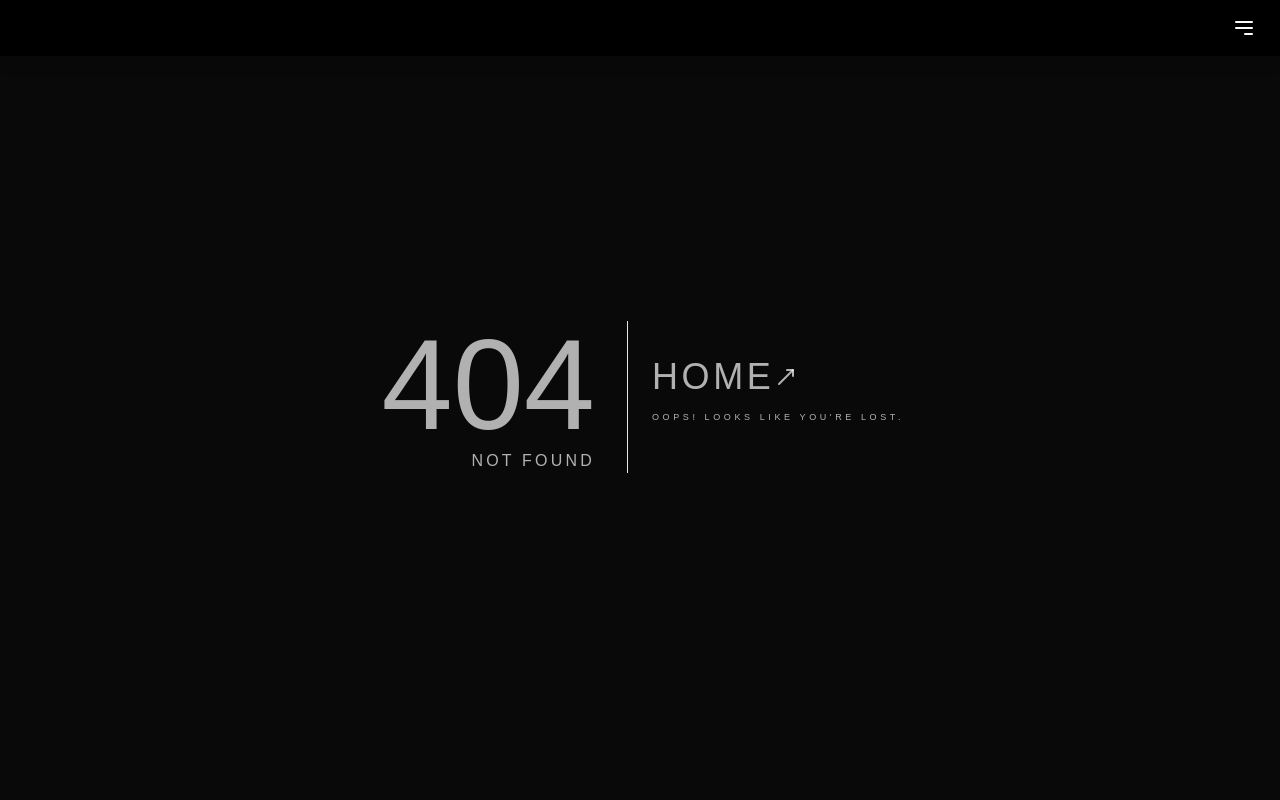
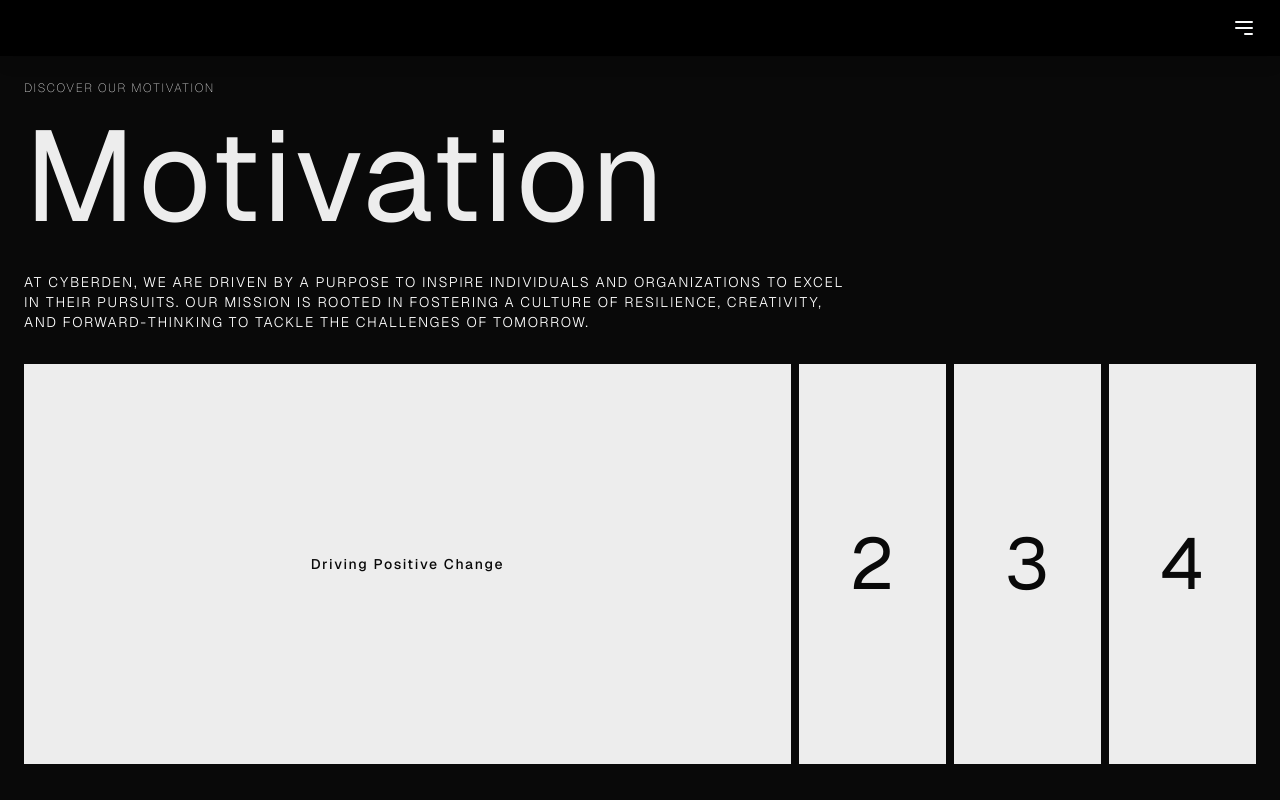
Before and after one commit to h4ck3r-04/cyberden, a Next.js app: page /motivation in a window 1280 px wide. Before the commit this address had no page. Shown: the top 800 px of the page. Built offline with nearby package versions, Linux system fonts and the light colour scheme.

Commit message:
added: motivation page

```diff
--- /dev/null
+++ b/app/motivation/page.tsx
@@ -0,0 +1,25 @@
+import DynamicGrid from "@/components/dynamic-grid";
+
+const Motivation = () => {
+    const motivations = [
+        "Driving Positive Change",
+        "Inspiring Innovation",
+        "Building Resilience",
+        "Shaping the Future",
+    ];
+
+    return (
+        <div className="my-20 font-[family-name:var(--font-geist-sans)] text-gray-50/70 tracking-widest px-4 lg:px-6">
+            <div className="grid gap-6 md:gap-4">
+                <p className="w-2/3 md:w-full text-[10px] md:text-xs font-thin uppercase text-white">Discover Our Motivation</p>
+                <h1 className="text-5xl md:text-8xl lg:text-9xl text-[#ededed]">Motivation</h1>
+                <p className="lg:py-4 w-3/4 md:w-2/3 lg:1/2 text-[10px] md:text-sm lg:text-md font-light uppercase text-white row-span-3 lg:row-span-2">
+                    At CyberDen, we are driven by a purpose to inspire individuals and organizations to excel in their pursuits. Our mission is rooted in fostering a culture of resilience, creativity, and forward-thinking to tackle the challenges of tomorrow.
+                </p>
+            </div>
+            <DynamicGrid items={motivations} />
+        </div>
+    );
+};
+
+export default Motivation;
```
